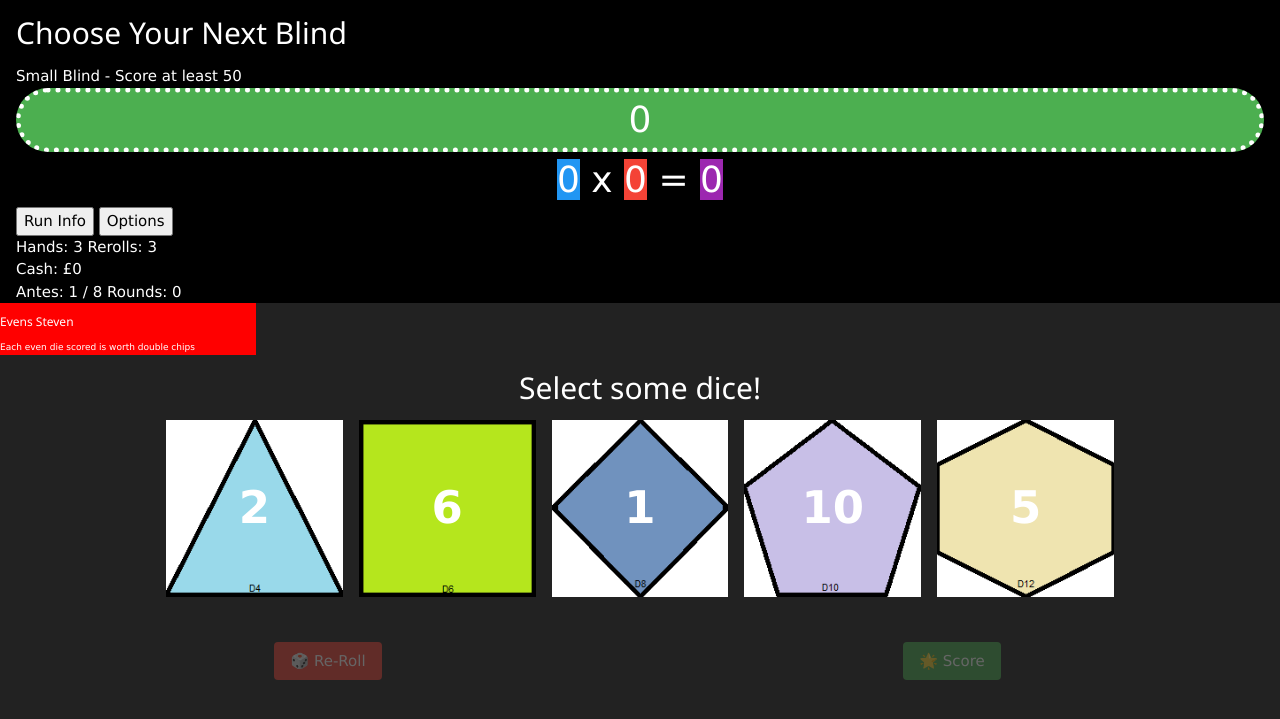
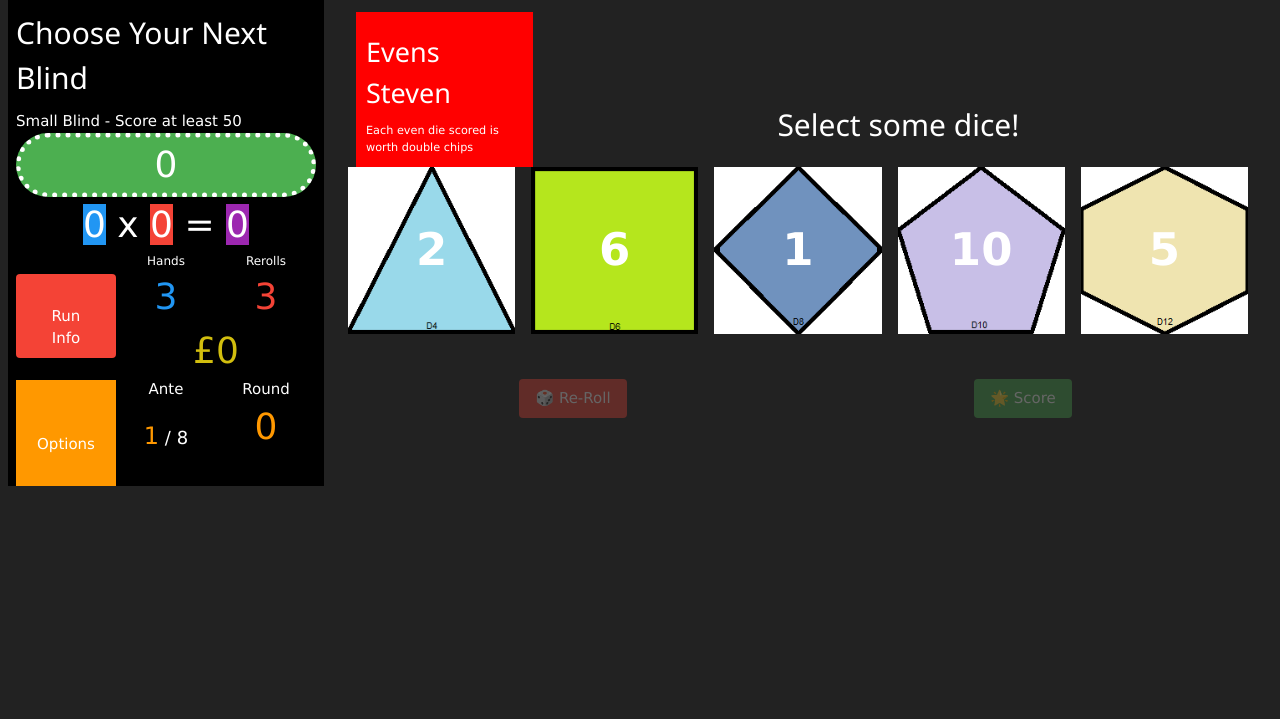
Before and after one commit to eclectic-matt/web-deployment, a PHP site: page /games/dice/index.html in a window 1280 px wide. Shown: the top 719 px of the page. Run offline with PHP 8.4, Linux system fonts and the light colour scheme.

Commit message:
styling and layout changes

```diff
--- a/games/dice/class/Game.js
+++ b/games/dice/class/Game.js
@@ -314,6 +314,7 @@ class Game
 		//ITERATE THROUGH DICE
 		for(let i of this.data.dice.dice){
 			i.roll();
+			ui.updateUiRollDie(i)
 		}
 		//Then update the UI
 		ui.updateUi(this);
--- a/games/dice/class/UiManager.js
+++ b/games/dice/class/UiManager.js
@@ -7,7 +7,7 @@ class UiManager
 		jokerEl.style.width = '20%';
 		jokerEl.classList.add('joker');
 		//OUTPUT JOKER NAME HEADER
-		let jokerHead = document.createElement('h3');
+		let jokerHead = document.createElement('h2');
 		jokerHead.innerHTML = joker.data.name;
 		jokerEl.appendChild(jokerHead);
 		//OUTPUT JOKER DESCRIPTION
@@ -188,11 +188,17 @@ class UiManager
 	updateUiRollDie(die)
 	{
 		let dieEl = document.getElementById(die.name.replace(' ', '_'));
-		dieEl.classList.add('rolling');
-		dieEl.addEventListener('animationEnd', function(e){
+		//dieEl.classList.add('rolling');
+		const rollingAnimClassName = "w3-spin";
+		const animRollTimeMs = 1000;
+		dieEl.classList.add(rollingAnimClassName);
+		setTimeout( (dieEl) => {
+			dieEl.classList.remove(rollingAnimClassName);
+		}, animRollTimeMs, dieEl);
+		/*dieEl.addEventListener('animationEnd', function(e){
 			e.currentTarget.style.classList.remove('rolling');
 			console.log(e.currentTarget,'stopped rolling');
-		}, false);
+		}, false);*/
 	}
 
 
--- a/games/dice/index.html
+++ b/games/dice/index.html
@@ -26,53 +26,65 @@
 		<script src="class/jokers/EvensJoker.js" defer></script>
 	</head>
 	<body onload="init()">
-		<!--div id="game" class="w3-row"-->
-			<div id="menu" class="w3-container w3-black">
-
+		<div id="game" class="w3-row-padding">
+			<div id="menu" class="w3-col w3-black w3-quarter">
 				<div id="menuHeader">
 					<h2 id="currentRoundTitle">Choose Your Next Blind</h2>
 					<h3><span id="currentRoundRequirements"></span><span id="currentRoundStake"></span></h3>
 				</div>
-
 				<div class="w3-container w3-green w3-border-white w3-round-xxlarge w3-center w3-xxlarge roundScore">
 					<span id="roundScore">0</span>
 				</div>
-
 				<div id="handScore" class="w3-container w3-center w3-xxlarge">
 					<span id="chips" class="w3-blue">0</span> x <span id="multiplier" class="w3-red">0</span> = <span id="currentScore" class="w3-purple">0</span>
 					<span id="handScoreTooltip" class="tooltip"></span>
 				</div>
-
-				<div id="controls">
-					<button id="runInfo" onclick="ui.openRunInfoModal()">Run Info</button>
-					<button id="options" onclick="ui.openOptionsModal()">Options</button>
+				<section id="scoreSection w3-row-padding w3-container">
+					<div id="helpBtnsDiv" class="w3-third w3-col">
+						<br>
+						<button
+							id="runInfo"
+							onclick="ui.openRunInfoModal()"
+							class="w3-btn w3-bar w3-red w3-text-white w3-round"
+						><br>Run<br>Info<br></button>
+						<br><br>
+						<button
+							id="options"
+							onclick="ui.openOptionsModal()"
+							class="w3-btn w3-bar w3-orange w3-text-white"
+						><br><br>Options<br><br></button>
+					</div>
+					<div id="scoreTotalsDiv" class="w3-twothird w3-col w3-center">
+						<div id="handsInfo" class="w3-col s6">
+							<p class="w3-black w3-text-white w3-small" style="padding:0; margin:0;">Hands</p>
+							<span id="currentRoundHands" class="w3-xxlarge w3-text-blue" style="padding:0; margin:0;">3</span>
+						</div>
+						<div id="rerollsInfo" class="w3-col s6">
+							<p class="w3-black w3-text-white w3-small" style="padding:0; margin:0;">Rerolls</p>
+							<span id="currentRoundRerolls" class="w3-xxlarge w3-text-red" style="padding:0; margin:0;">3</span>
+						</div>
+						<div style="width:100%; padding:0; margin:0;">
+							<p class="w3-xxlarge w3-text-yellow w3-center" style="padding:0; margin:0;">£<span id="currentCash">0</span></p>
+						</div>
+						<div id="anteInfo" class="w3-col s6">
+							<p class="w3-black w3-text-white" style="padding:0; margin:0;">Ante</p>
+							<p class="w3-text-white w3-large"><span id="runAntes" class="w3-xlarge w3-text-orange" style="padding:0; margin:0;">1</span> / 8</p>
+						</div>
+						<div id="roundInfo" class="w3-col s6">
+							<p class="w3-black w3-text-white" style="padding:0; margin:0;">Round</p>
+							<span id="runRounds" class="w3-xxlarge w3-text-orange" style="padding:0; margin:0;">0</span>
+						</div>
+				</section>
 			</div>
 
-				<div id="overview">
+			<div id="mainGameSection" class="w3-col w3-threequarter">
 
-					<div id="currentRound">
-						Hands:  <span id="currentRoundHands">3</span>
-						Rerolls: <span id="currentRoundRerolls">3</span>
-					</div>
-					Cash: £<span id="currentCash">0</span>
-
-					<div id="runSummary">
-						Antes:  <span id="runAntes">1 / 8</span>
-						Rounds:  <span id="runRounds">0</span>
-					</div>
-				</div>
-
-				<section id="scoreSection">
-
-				</section>
-
-			</div>
-
-			<div id="jokerRow">
+				<div id="jokerRow" class="w3-padding-large">
 					<!-- Filled by game. -->
 				</div>
+				<br><br><br>
 
-			<div id="diceTray" class="w3-darkgray w3-container">
+				<div id="diceTray" class="w3-darkgray w3-threequarters">
 					<h2 id="currentHandText" class="w3-center w3-darkgray w3-text-white"></h2>
 					<div id="diceRow" class="w3-row-padding w3-content">
 						<!-- DEFINE THE DICE HERE-->
@@ -103,10 +115,7 @@
 						</div>
 					</div>
 				</div>
-			<!--/div-->
-
 				<br><br>
-
 				<div id="buttons" class="w3-row-padding w3-container w3-center">
 					<!--button onclick="diceGame.rollAllDice()">Roll All Dice</button-->
 					<div class="w3-col s6">
@@ -116,13 +125,14 @@
 						<button id="scoreBtn" class="w3-button w3-round w3-green" disabled onclick="diceGame.scoreSelectedDice()">🌟 Score</button>
 					</div>
 				</div>
+			</div>
 
 
 			<div id="runInfoModal" class="w3-modal">
-				<div class="w3-modal-content">
+				<div class="w3-modal-content w3-black">
 					<div class="w3-container">
 						<span onclick="document.getElementById('runInfoModal').style.display='none'" class="w3-button w3-red w3-display-topright">&times;</span>
-						<div class="w3-bar">
+						<div class="w3-bar w3-darkgray">
 							<button class="w3-bar-item w3-button tablink w3-green" onclick="ui.openRunInfoTab(event,'PokerHands')">Poker Hands</button>
 							<button class="w3-bar-item w3-button tablink" onclick="ui.openRunInfoTab(event,'Blinds')">Blinds</button>
 							<button class="w3-bar-item w3-button tablink" onclick="ui.openRunInfoTab(event,'Vouchers')">Vouchers</button>
@@ -132,14 +142,47 @@
 
 						<div id="PokerHands" class="w3-container w3-border tab">
 							<h2>Poker Hands</h2>
-							<table class="w3-table-all" id="pokerHandsTable">
+							<table class="w3-table-all w3-text-black" id="pokerHandsTable">
 
 							</table>
+							<br><br>
 						</div>
 
 						<div id="Blinds" class="w3-container w3-border tab" style="display:none">
 							<h2>Blinds</h2>
-							<p>Blinds.</p>
+							<div id="blindsDiv" class="w3-row-padding">
+								<div id="smallBlindDiv" class="w3-col w3-third w3-center">
+									<h2 id="smallBlindStatus" class="w3-red">Current</h2>
+									<h3 id="smallBlindName" style="border:6px solid cyan" class="w3-indigo w3-text-white w3-round-xxlarge">Small Blind</h3>
+									<h2 class="smallBlindIcon w3-blue w3-border w3-round">Small Blind</h2>
+									<h2 id="smallBlindScore" class="w3-black">Score at least: 300</h2>
+									<h2 class="w3-center">or</h2>
+									<div id="smallBlindSkipRewardDiv">
+										<img src="" />
+										<button id="smallBlindSkipBtn">Skip Reward</button>
+									</div>
+								</div>
+								<div id="bigBlindDiv" class="w3-col w3-third w3-center">
+									<h2 id="bigBlindStatus" class="w3-orange">Upcoming</h2>
+									<h3 id="bigBlindName" style="border:6px solid orange" class="w3-brown w3-text-white w3-round-xxlarge">Big Blind</h3>
+									<h2 class="bigBlindIcon w3-orange w3-text-brown w3-border w3-round">Big Blind</h2>
+									<h2 id="bigBlindScore" class="w3-black">Score at least: 500</h2>
+									<h2 class="w3-center">or</h2>
+									<div id="bigBlindSkipRewardDiv">
+										<img src="" />
+										<button id="bigBlindSkipBtn" disabled>Skip Reward</button>
+									</div>
+								</div>
+								<div id="bossBlindDiv" class="w3-col w3-third w3-center">
+									<h2 id="bossBlindStatus" class="w3-orange">Upcoming</h2>
+									<h3 id="bossBlindName" style="border:6px solid yellow" class="w3-amber w3-text-white w3-round-xxlarge">The Twat</h3>
+									<h2 id="bossBlindIcon" class="w3-yellow w3-text-brown w3-border w3-round">TWAT</h2>
+									<h4 id="bossBlindEffect" class="w3-text-white">Must score 5 dice</h4>
+									<h2 id="bossBlindScore" class="w3-black">Score at least: 1200</h2>
+									<!--CANNOT SKIP BOSS BLINDS -->
+								</div>
+							</div>
+							<br><br>
 						</div>
 
 						<div id="Vouchers" class="w3-container w3-border tab" style="display:none">
--- a/games/dice/style/dice.css
+++ b/games/dice/style/dice.css
@@ -72,10 +72,11 @@ body {
 .joker {
 	background-color: #f00;
 	color: #fff;
-	font-size: 0.6rem;
+	font-size: 0.75rem;
+	padding: 10px;
 }
-.joker h3 {
-	font-size: 0.8rem;
+.joker h2 {
+	font-size: 1.8rem;
 }
 
 .die.selected {
```
Lines whose indentation alone changed are shown as unchanged.
